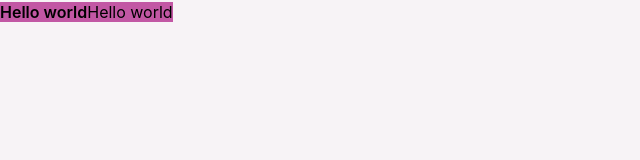
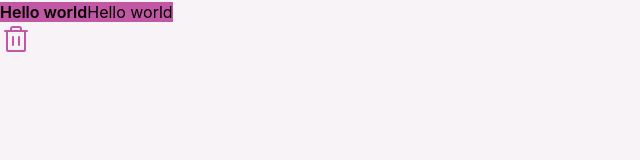
Before and after one commit to CaioLima10/todo, a React (Vite) app: page / in a window 1280 px wide. Shown: the top 160 px of the page, without its empty margins (0-640 px from the left). Built offline with nearby package versions, Linux system fonts and the light colour scheme.

Commit message:
create component icon

```diff
--- a/src/App.tsx
+++ b/src/App.tsx
@@ -1,10 +1,13 @@
 import { Text } from "./components/text";
+import TrashIcon from "../src/assets/icons/trash.svg?react"
+import { Icon } from "./components/icon";
 
 export function App() {
   return (
     <>
       <Text variant={"body-md-bold"} className="bg-pink-base">Hello world</Text>
       <Text variant={"body-md"} className="bg-pink-base">Hello world</Text>
+      <Icon svg={TrashIcon} className="fill-pink-base" />
     </>
   )
 }
--- /dev/null
+++ b/src/components/icon/icon-variants.ts
@@ -0,0 +1,13 @@
+import { cva } from "class-variance-authority";
+
+export const iconVariants = cva("", {
+  variants: {
+    animate: {
+      false: "",
+      true: "animate-spin"
+    }
+  },
+  defaultVariants: {
+    animate: false
+  }
+})
--- /dev/null
+++ b/src/components/icon/index.tsx
@@ -0,0 +1,13 @@
+import type React from "react";
+import type { VariantProps } from "class-variance-authority";
+import { iconVariants } from "./icon-variants";
+
+interface IconProps extends React.ComponentProps<"svg">, VariantProps<typeof iconVariants> {
+  svg: React.FC<React.ComponentProps<"svg">>
+}
+
+export function Icon({ svg: SvgComponents, animate, className, ...props }: IconProps) {
+  return(
+    <SvgComponents {...props} className={iconVariants({ animate, className })}/>
+  )
+}
```
